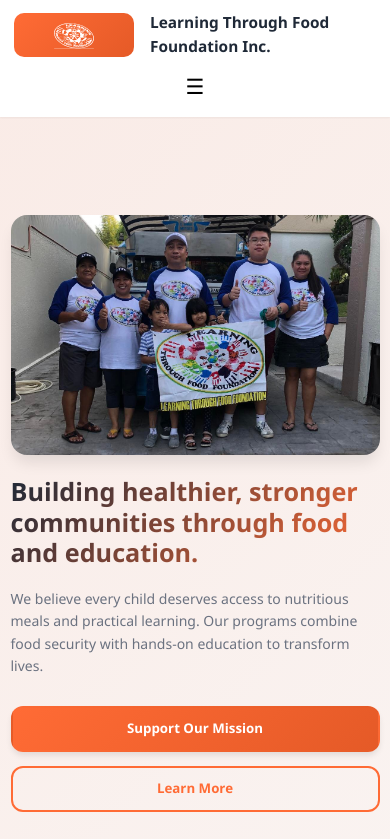
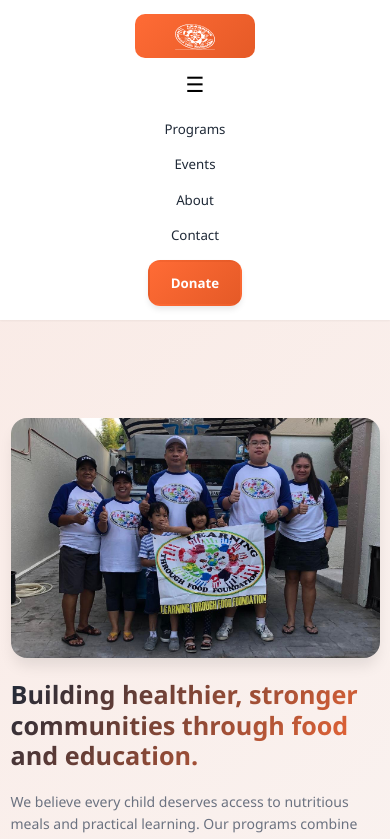
Before and after one commit to dhante-deleon/ltff-next, a Next.js app: page / in a window 390 px wide. Shown: the top 839 px of the page. Built offline with nearby package versions, Linux system fonts and the light colour scheme.

Commit message:
fix: hide company name on mobile and align hamburger menu to the right

```diff
--- a/components/Header.js
+++ b/components/Header.js
@@ -9,18 +9,18 @@
 
   return (
     <header className="site-header">
-      <div className="container">
+      <div className="container" style={{display:'flex', alignItems:'center', justifyContent:'space-between', padding:'1rem 2rem', flexWrap:'wrap'}}>
         <div style={{display:'flex',alignItems:'center',gap:16}}>
           <Link href="/">
             <div style={{background:'linear-gradient(135deg, var(--accent), var(--accent-dark))', borderRadius:'10px', padding:'8px 14px', display:'flex', alignItems:'center', justifyContent:'center', width:'120px', height:'44px'}}>
               <img src="/white-logo.svg" alt="LTFF" style={{height:'28px', width:'auto'}} />
             </div>
           </Link>
-          <div style={{fontWeight:700,fontSize:'1.1rem',color:'var(--primary)',display:['none','none','block']}}>Learning Through Food Foundation Inc.</div>
+          <div className="company-name" style={{fontWeight:700,fontSize:'1.1rem',color:'var(--primary)'}}>Learning Through Food Foundation Inc.</div>
         </div>
 
         {/* Desktop Navigation */}
-        <nav style={{display:mobileMenuOpen ? 'none' : ['none','none','flex']}}>
+        <nav style={{display:mobileMenuOpen ? 'none' : 'flex'}}>
           <Link href="/#programs">Programs</Link>
           <Link href="/events">Events</Link>
           <Link href="/about">About</Link>
@@ -30,9 +30,9 @@
 
         {/* Mobile Menu Button */}
         <button
+          className="mobile-menu-btn"
           onClick={toggleMenu}
           style={{
-            display:['block','block','none'],
             background:'none',
             border:'none',
             cursor:'pointer',
--- a/styles/globals.css
+++ b/styles/globals.css
@@ -45,6 +45,12 @@
 .site-logo{height:44px;width:auto;border-radius:8px;transition:transform 0.3s}
 .site-logo:hover{transform:scale(1.05)}
 @media(max-width:640px){.site-logo{height:36px}}
+
+.company-name{display:block}
+@media(max-width:768px){.company-name{display:none}}
+
+.mobile-menu-btn{display:none !important}
+@media(max-width:768px){.mobile-menu-btn{display:block !important}}
 
 nav{display:flex;align-items:center;gap:2rem;flex-wrap:wrap}
 @media(max-width:768px){nav{gap:1rem;width:100%;margin-top:0.5rem}}
```
